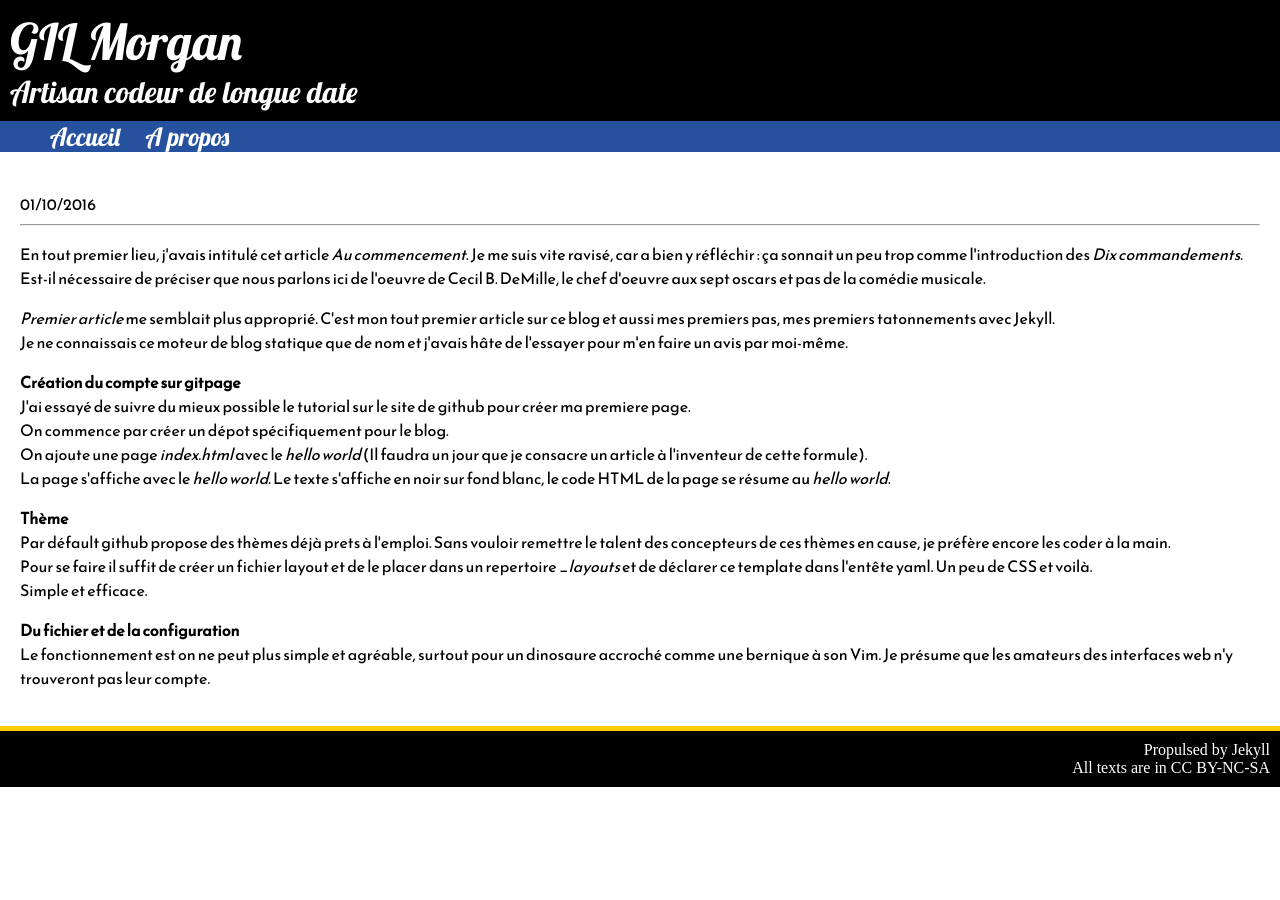
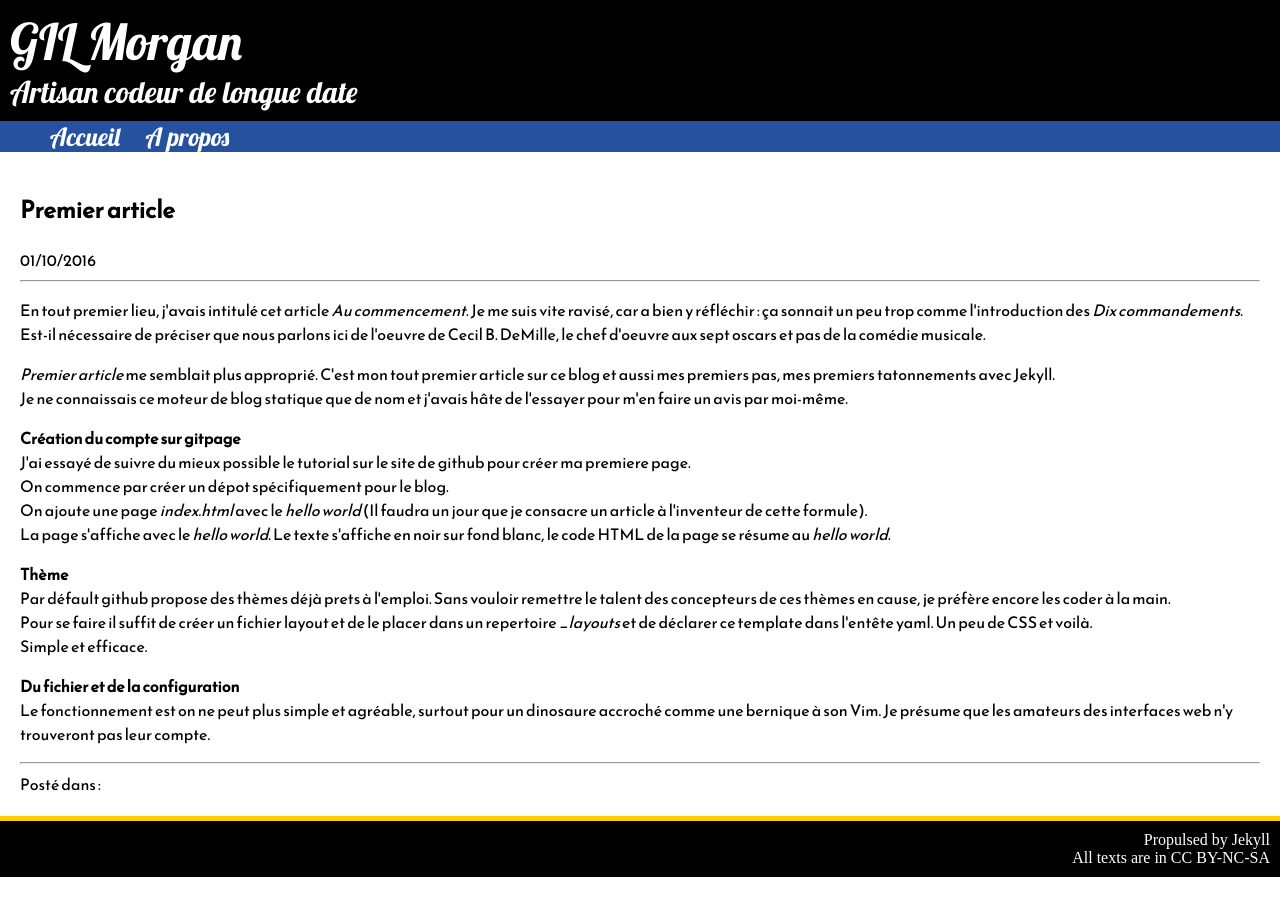
Before and after one commit to GILMorgan/GILMorgan.github.io, a Jekyll site: the page built from _posts/2016-01-10-premier-article.html, in a window 1280 px wide. Built offline with Jekyll 4.4.1, drawn with Linux system fonts in a browser that asks for light colours.

Commit message:
liste des tags

```diff
--- a/_layouts/post.html
+++ b/_layouts/post.html
@@ -9,10 +9,12 @@
     <body>
         {% include header.html %}
         <section class="post">
-            <h2>{{ post.title }}</h2>
+            <h2>{{ page.title }}</h2>
             <span class="date"> {{ page.date | date: "%m/%d/%Y" }}</span>
             <hr />
             {{ page.content }}
+            <hr />
+            <span>Posté dans : {% for tag in page.tags %} tag {% endfor %}</span>
         </section>
         {% include footer.html %}
     </body>
```
